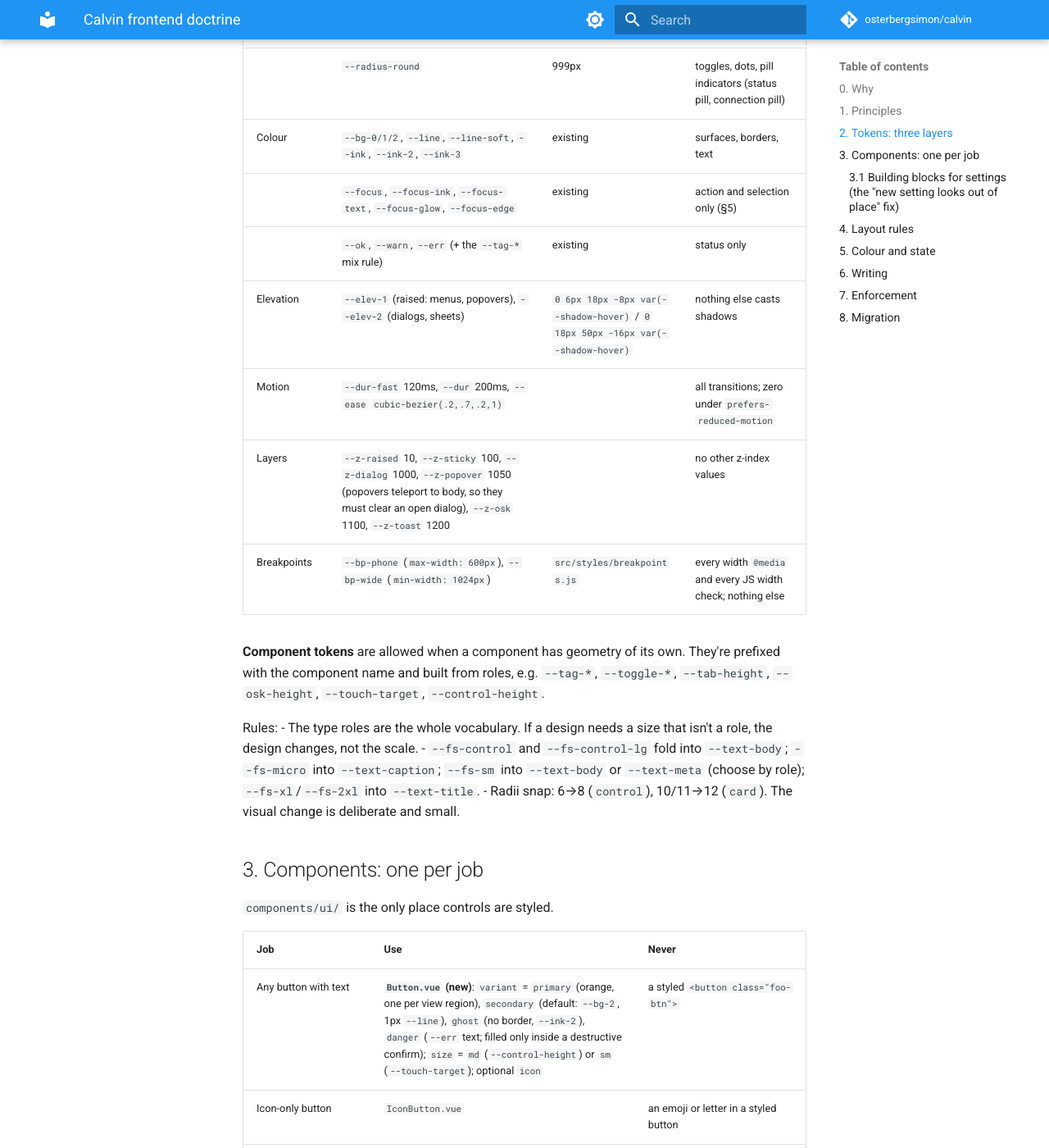
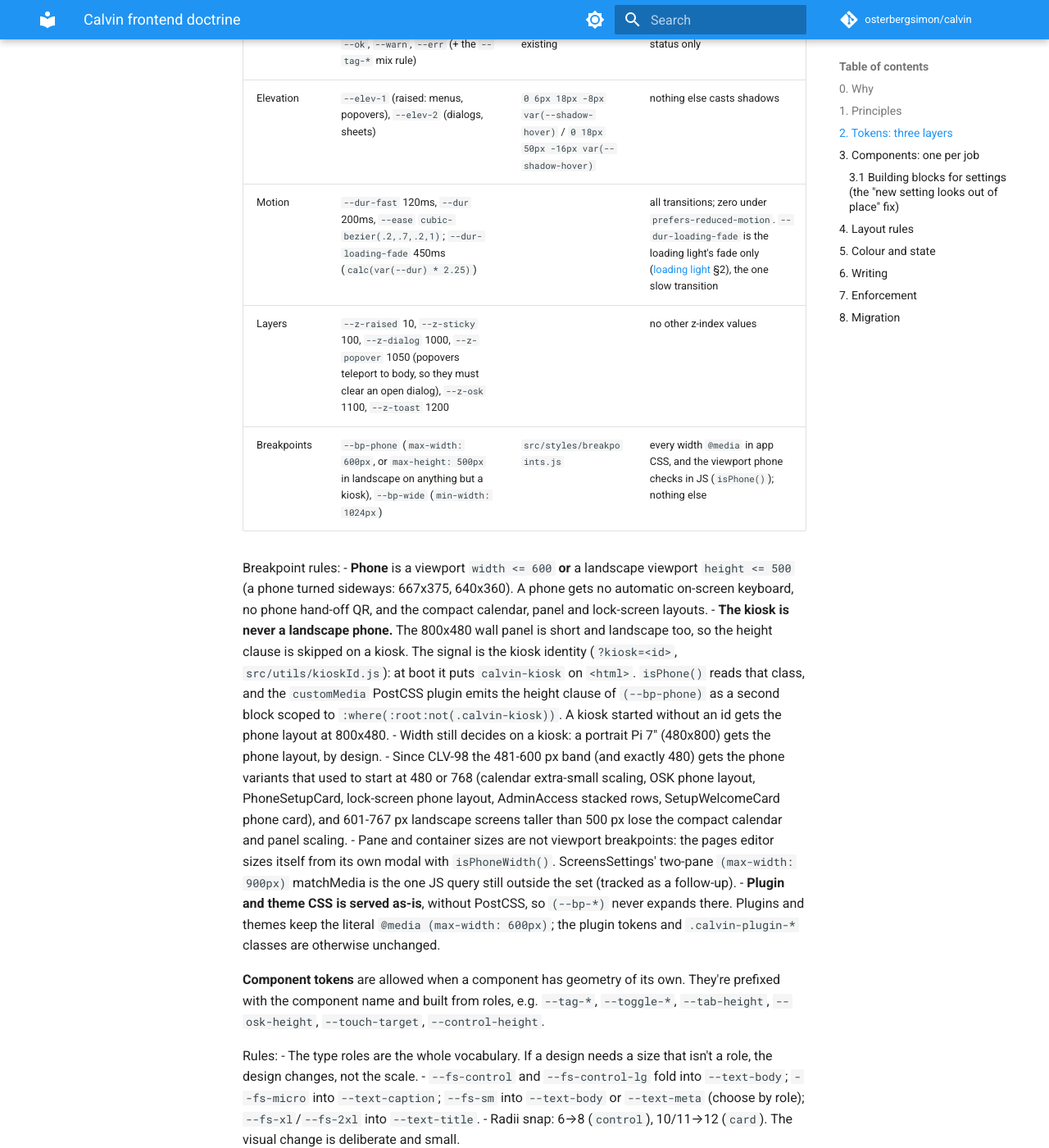
Before and after one commit to osterbergsimon/calvin, an MkDocs documentation site: the page built from docs/design/frontend-doctrine.md, in a window 1280 px wide and 1400 px high, scrolled down 2662 px. Shown: the whole window at 82% size. Built offline with MkDocs 1.6.1 and Material for MkDocs 9.7.7, drawn with Linux system fonts in a browser that asks for light colours; comment, search, counter and statistics services are not loaded.

Commit message:
docs(CLV-98): phone/kiosk breakpoint rules, plugin literal 600px, loading fade token
The 800x480 e2e runs open Calvin with a kiosk identity, the way a wall kiosk
boots; the kiosk-layout run asserts the calvin-kiosk root class.

```diff
--- a/docs/design/frontend-doctrine.md
+++ b/docs/design/frontend-doctrine.md
@@ -66,9 +66,30 @@
 | | `--focus`, `--focus-ink`, `--focus-text`, `--focus-glow`, `--focus-edge` | existing | action and selection only (§5) |
 | | `--ok`, `--warn`, `--err` (+ the `--tag-*` mix rule) | existing | status only |
 | Elevation | `--elev-1` (raised: menus, popovers), `--elev-2` (dialogs, sheets) | `0 6px 18px -8px var(--shadow-hover)` / `0 18px 50px -16px var(--shadow-hover)` | nothing else casts shadows |
-| Motion | `--dur-fast` 120ms, `--dur` 200ms, `--ease` `cubic-bezier(.2,.7,.2,1)` | | all transitions; zero under `prefers-reduced-motion` |
+| Motion | `--dur-fast` 120ms, `--dur` 200ms, `--ease` `cubic-bezier(.2,.7,.2,1)`; `--dur-loading-fade` 450ms (`calc(var(--dur) * 2.25)`) | | all transitions; zero under `prefers-reduced-motion`. `--dur-loading-fade` is the loading light's fade only ([loading light](2026-11-01-loading-light.md) §2), the one slow transition |
 | Layers | `--z-raised` 10, `--z-sticky` 100, `--z-dialog` 1000, `--z-popover` 1050 (popovers teleport to body, so they must clear an open dialog), `--z-osk` 1100, `--z-toast` 1200 | | no other z-index values |
-| Breakpoints | `--bp-phone` (`max-width: 600px`), `--bp-wide` (`min-width: 1024px`) | `src/styles/breakpoints.js` | every width `@media` and every JS width check; nothing else |
+| Breakpoints | `--bp-phone` (`max-width: 600px`, or `max-height: 500px` in landscape on anything but a kiosk), `--bp-wide` (`min-width: 1024px`) | `src/styles/breakpoints.js` | every width `@media` in app CSS, and the viewport phone checks in JS (`isPhone()`); nothing else |
+
+Breakpoint rules:
+- **Phone** is a viewport `width <= 600` **or** a landscape viewport `height <= 500` (a phone turned sideways:
+  667x375, 640x360). A phone gets no automatic on-screen keyboard, no phone hand-off QR, and the compact
+  calendar, panel and lock-screen layouts.
+- **The kiosk is never a landscape phone.** The 800x480 wall panel is short and landscape too, so the height
+  clause is skipped on a kiosk. The signal is the kiosk identity (`?kiosk=<id>`, `src/utils/kioskId.js`): at boot
+  it puts `calvin-kiosk` on `<html>`. `isPhone()` reads that class, and the `customMedia` PostCSS plugin emits
+  the height clause of `(--bp-phone)` as a second block scoped to `:where(:root:not(.calvin-kiosk))`. A kiosk
+  started without an id gets the phone layout at 800x480.
+- Width still decides on a kiosk: a portrait Pi 7" (480x800) gets the phone layout, by design.
+- Since CLV-98 the 481-600 px band (and exactly 480) gets the phone variants that used to start at 480 or 768
+  (calendar extra-small scaling, OSK phone layout, PhoneSetupCard, lock-screen phone layout, AdminAccess stacked
+  rows, SetupWelcomeCard phone card), and 601-767 px landscape screens taller than 500 px lose the compact
+  calendar and panel scaling.
+- Pane and container sizes are not viewport breakpoints: the pages editor sizes itself from its own modal with
+  `isPhoneWidth()`. ScreensSettings' two-pane `(max-width: 900px)` matchMedia is the one JS query still outside
+  the set (tracked as a follow-up).
+- **Plugin and theme CSS is served as-is**, without PostCSS, so `(--bp-*)` never expands there. Plugins and
+  themes keep the literal `@media (max-width: 600px)`; the plugin tokens and `.calvin-plugin-*` classes are
+  otherwise unchanged.
 
 **Component tokens** are allowed when a component has geometry of its own. They're prefixed with the component
 name and built from roles, e.g. `--tag-*`, `--toggle-*`, `--tab-height`, `--osk-height`, `--touch-target`,
```
Also changed, not shown: 3 other files.
